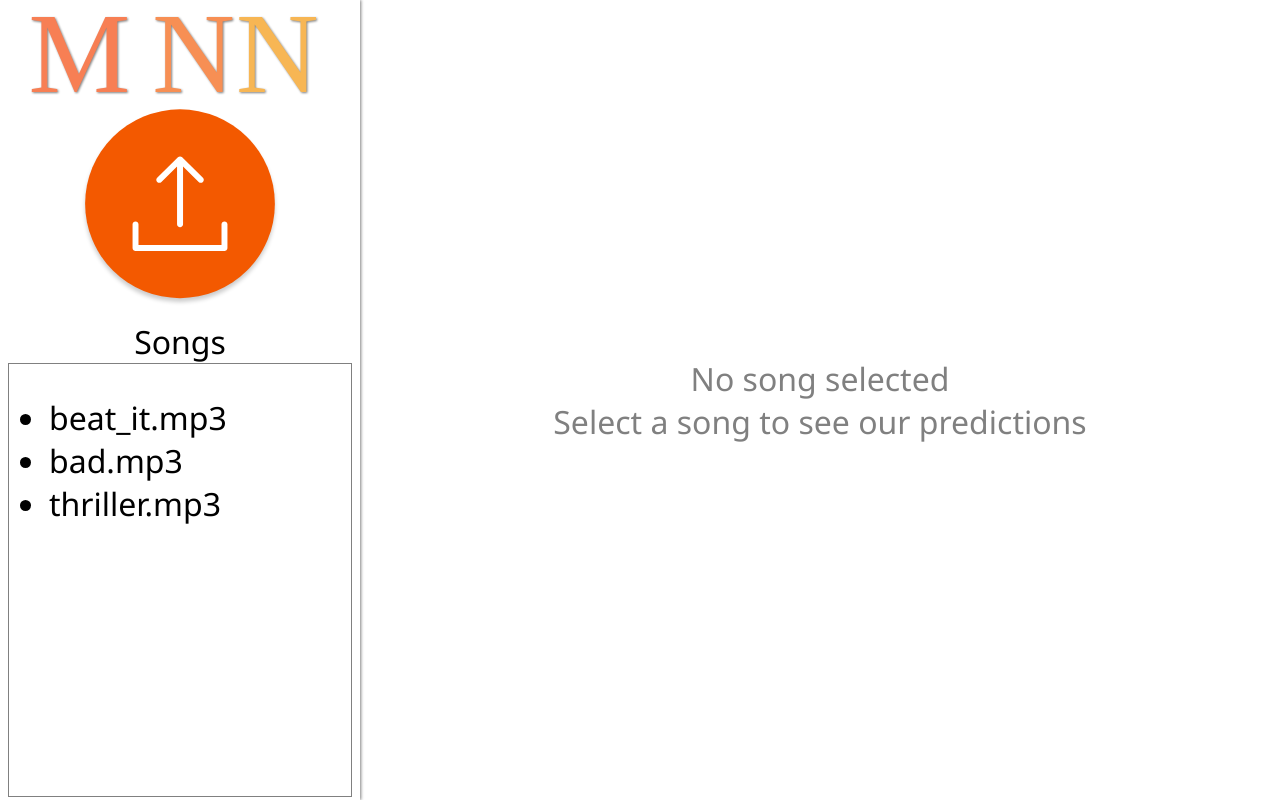
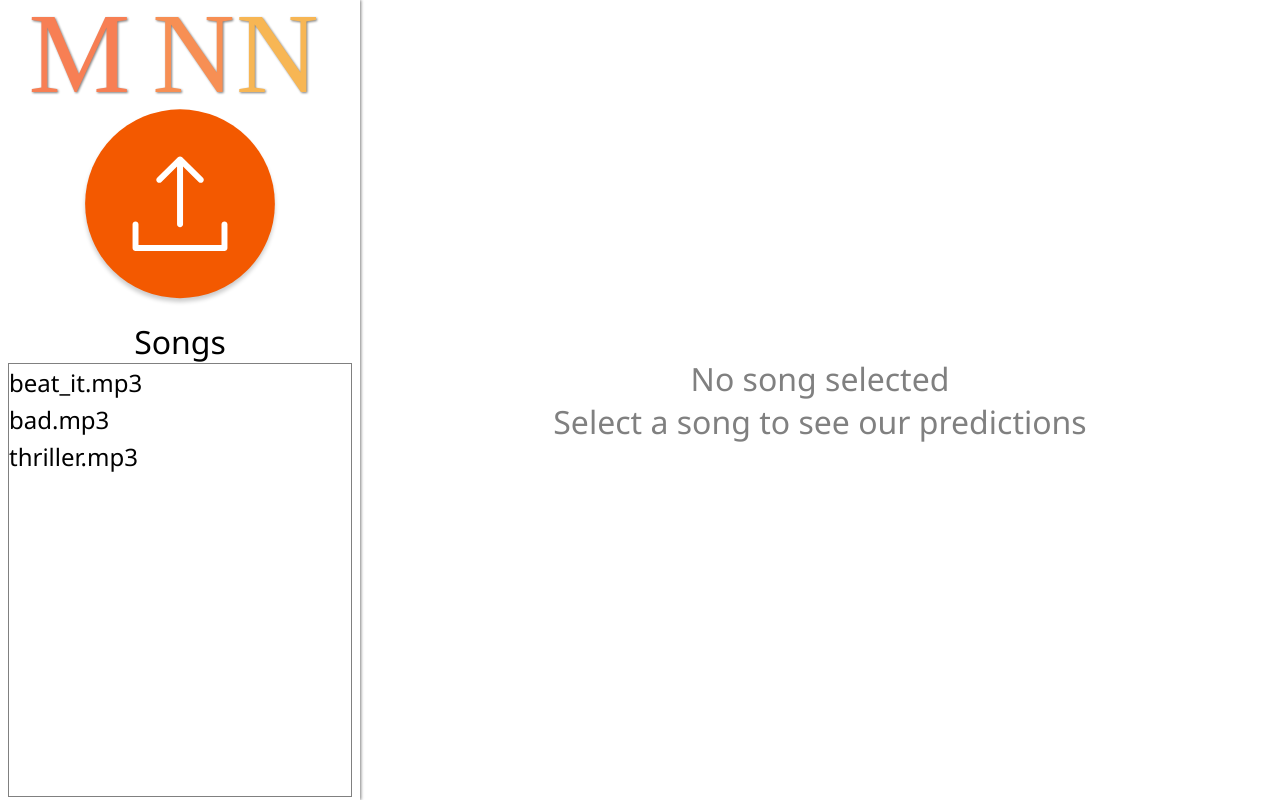
Before and after one commit to cannon-steven/MusicGenreClassification_NeuralNetwork, a Flask app: page /main in a window 1280 px wide. Run offline with Flask 2, Linux system fonts and the light colour scheme.

Commit message:
changed css and html to use <ul> for listing songs instead of <div>s

```diff
--- a/static/css/main.css
+++ b/static/css/main.css
@@ -38,14 +38,22 @@
     overflow: auto;
 }
 
-#songsBox div {
+#songsBox ul {
+    height: 100%;
+    width: 100%;
+    padding: 0;
+    margin: 0;
+}
+
+#songsBox li {
     height: auto;
     padding: 2px 0px;
     font-size: .75em;
     overflow-wrap: break-word;
+    list-style-type: none;
 }
 
-#songsBox div:hover {
+#songsBox li:hover {
     background-color: lightsteelblue;
 }
 
```
